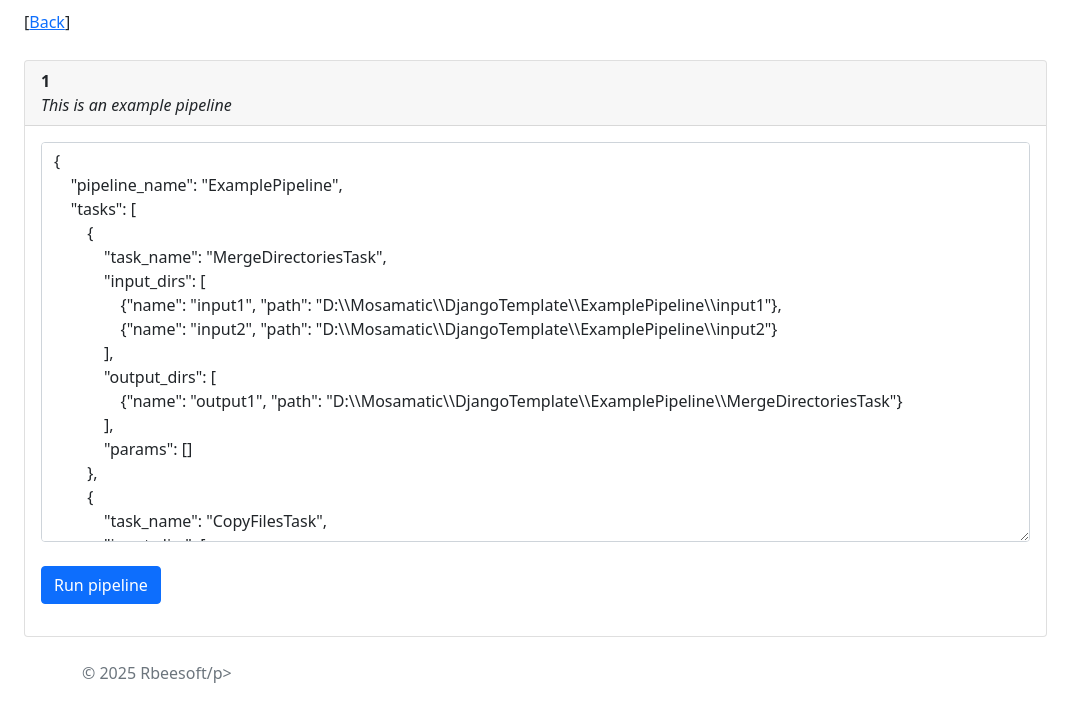
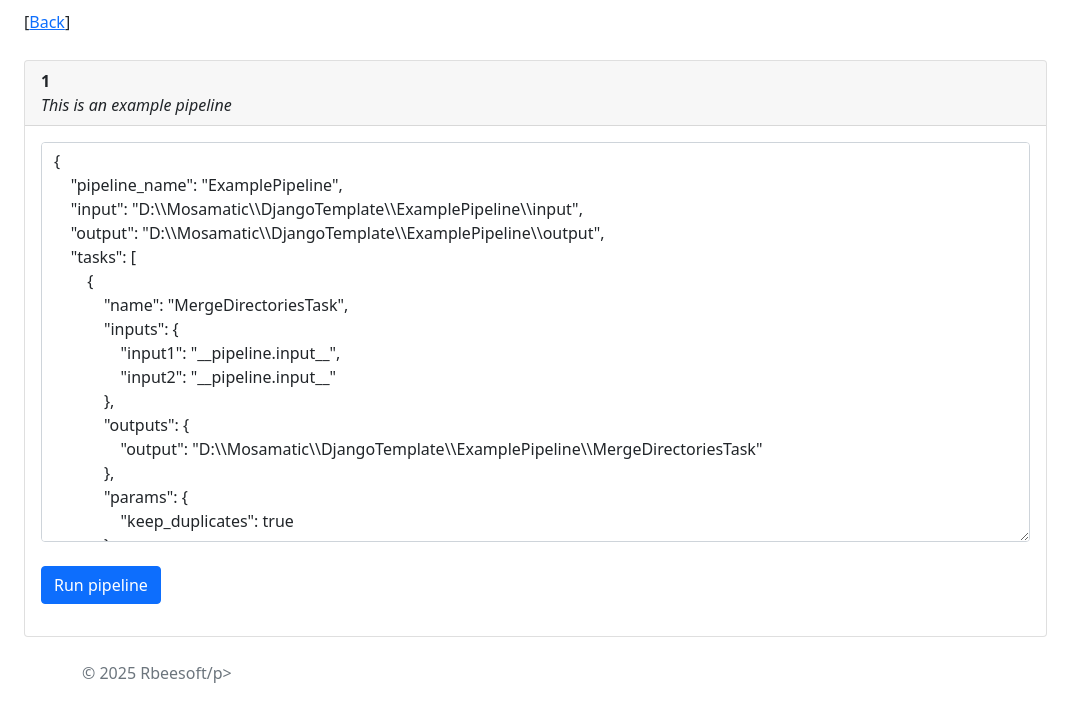
Before and after one commit to rbrecheisen/DjangoTemplate, a Django app: page /pipelines/1 in a window 1280 px wide. Shown: the part 58-780 px from the top of the page, without its empty margins (0-1086 px from the left). Run offline with Django 5.2, Linux system fonts and the light colour scheme; the visitor is signed in with stand-in values (Sample User, id 1); some libraries are stand-ins or nearby versions.

Commit message:
Pipeline works from HTML page

```diff
--- a/mydjangoapp/src/mydjangoapp/backend/app/templates/pipeline.html
+++ b/mydjangoapp/src/mydjangoapp/backend/app/templates/pipeline.html
@@ -20,27 +20,31 @@
                         <textarea style="height: 400px;" name="pipeline_config" class="form-control" rows="5" placeholder="Enter your text here...">
 {
     "pipeline_name": "ExamplePipeline",
+    "input": "D:\\Mosamatic\\DjangoTemplate\\ExamplePipeline\\input",
+    "output": "D:\\Mosamatic\\DjangoTemplate\\ExamplePipeline\\output",
     "tasks": [
         {
-            "task_name": "MergeDirectoriesTask",
-            "input_dirs": [
-                {"name": "input1", "path": "D:\\Mosamatic\\DjangoTemplate\\ExamplePipeline\\input1"},
-                {"name": "input2", "path": "D:\\Mosamatic\\DjangoTemplate\\ExamplePipeline\\input2"}
-            ],
-            "output_dirs": [
-                {"name": "output1", "path": "D:\\Mosamatic\\DjangoTemplate\\ExamplePipeline\\MergeDirectoriesTask"}
-            ],
-            "params": []
+            "name": "MergeDirectoriesTask",
+            "inputs": {
+                "input1": "__pipeline.input__",
+                "input2": "__pipeline.input__"
+            },
+            "outputs": {
+                "output": "D:\\Mosamatic\\DjangoTemplate\\ExamplePipeline\\MergeDirectoriesTask"
+            },
+            "params": {
+                "keep_duplicates": true
+            }
         },
         {
-            "task_name": "CopyFilesTask",
-            "input_dirs": [
-                {"name": "input1", "path": "D:\\Mosamatic\\DjangoTemplate\\ExamplePipeline\\MergeDirectoriesTask"}
-            ],
-            "output_dirs": [
-                {"name": "output1", "path": "D:\\Mosamatic\\DjangoTemplate\\ExamplePipeline\\CopyFilesTask"}
-            ],
-            "params": []
+            "name": "CopyFilesTask",
+            "inputs": {
+                "input": "__MergeDirectoriesTask.outputs.output__"
+            },
+            "outputs": {
+                "output": "__pipeline.output__"
+            },
+            "params": null
         }
     ]
 }
--- a/mydjangoapp/src/mydjangoapp/backend/app/views/tasks.py
+++ b/mydjangoapp/src/mydjangoapp/backend/app/views/tasks.py
@@ -118,7 +118,6 @@ def run_pipeline(request, pipeline_name):
         pipeline_config = request.POST.get('pipeline_config', None)
         if pipeline_config:
             task_manager = TaskManager()
-            # task_manager.run_pipeline(json.loads(pipeline_config))
-            task_manager.run_pipeline()
+            task_manager.run_pipeline(json.loads(pipeline_config))
         return redirect('/tasks/')
     return HttpResponseForbidden(f'Wrong method ({request.method})')
```
Also changed, not shown: mydjangoapp/src/mydjangoapp/backend/app/managers/taskmanager.py (+2 -46 lines).
